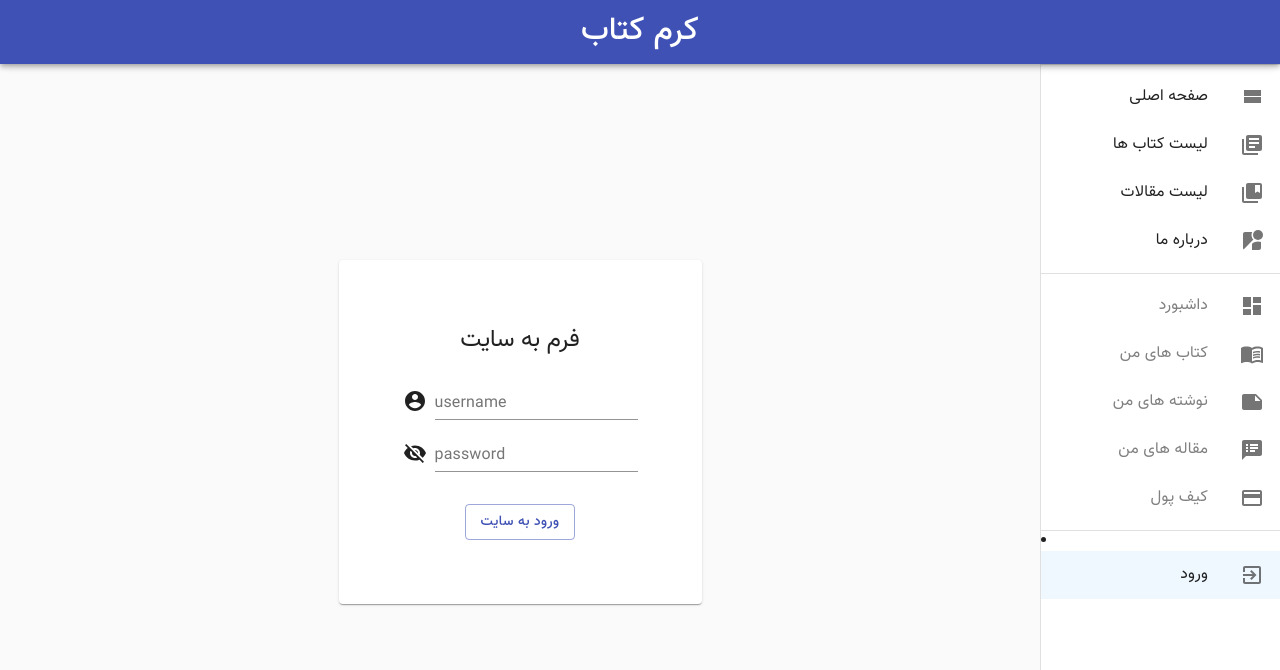
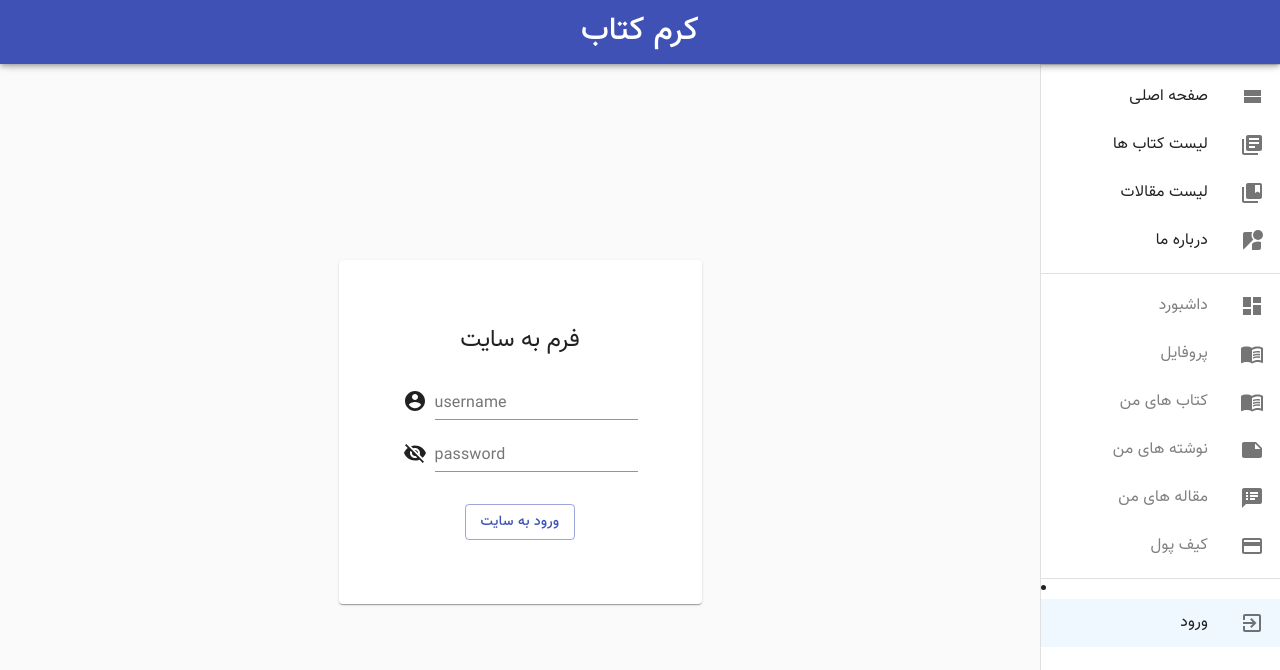
Before and after one commit to mohsen12999/bookworm, a React (Create React App) app: page /login in a window 1280 px wide. Shown: the top 670 px of the page. Built offline with nearby package versions, Linux system fonts and the light colour scheme.

Commit message:
profile page file and route

```diff
--- a/src/App.js
+++ b/src/App.js
@@ -15,6 +15,7 @@ import Login from "./pages/admin/Login";
 import Logout from "./pages/admin/Logout";
 
 import Dashboard from "./pages/admin/Dashboard";
+import Profile from "./pages/admin/Profile";
 import MyBook from "./pages/admin/MyBook";
 import MyNote from "./pages/admin/MyNote";
 import MyBlog from "./pages/admin/MyBlog";
@@ -43,6 +44,11 @@ function App() {
               <Route path="/dashboard">
                 <PrivateRouteLayout>
                   <Dashboard />
+                </PrivateRouteLayout>
+              </Route>
+              <Route path="/profile">
+                <PrivateRouteLayout>
+                  <Profile />
                 </PrivateRouteLayout>
               </Route>
               <Route path="/mybook">
--- a/src/components/DrawerMenu.js
+++ b/src/components/DrawerMenu.js
@@ -76,27 +76,34 @@ const admin_menu = [
   },
   {
     id: 22,
+    title: "پروفایل",
+    url: "/profile",
+    exactMatch: false,
+    icon: <MenuBookIcon />,
+  },
+  {
+    id: 23,
     title: "کتاب های من",
     url: "/mybook",
     exactMatch: false,
     icon: <MenuBookIcon />,
   },
   {
-    id: 23,
+    id: 24,
     title: "نوشته های من",
     url: "/mynote",
     exactMatch: false,
     icon: <NoteIcon />,
   },
   {
-    id: 24,
+    id: 25,
     title: "مقاله های من",
     url: "/myblog",
     exactMatch: false,
     icon: <SpeakerNotesIcon />,
   },
   {
-    id: 25,
+    id: 26,
     title: "کیف پول",
     url: "/wallet",
     exactMatch: false,
--- /dev/null
+++ b/src/pages/admin/Profile.js
@@ -0,0 +1,5 @@
+import React from "react";
+
+const Profile = () => <div>Profile </div>;
+
+export default Profile;
```
